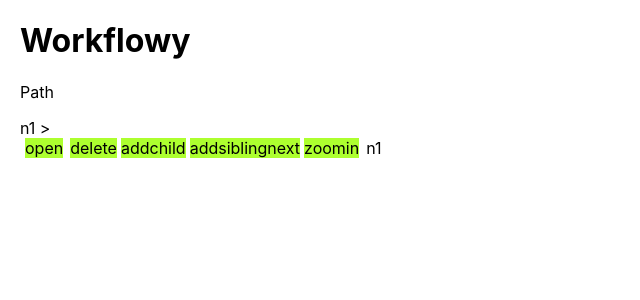
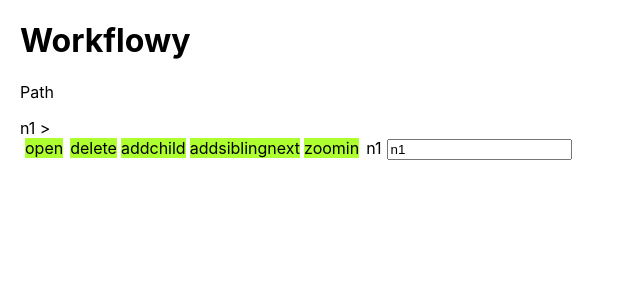
Before and after one commit to ikbhal/wf786, a React (Create React App) app: page / in a window 1280 px wide. Shown: the top 300 px of the page, without its empty margins (0-640 px from the left). Built offline with nearby package versions, Linux system fonts and the light colour scheme.

Commit message:
trying to edit react input , enter capture

```diff
--- a/src/App.js
+++ b/src/App.js
@@ -59,6 +59,7 @@
       />
   );
 
+  var [text, setText] = useState(node.text);
   return (
     <>
     {snode &&
@@ -99,6 +100,25 @@
         {node.text}
       </span>
 
+      <span className = "node-edit-text">
+        <input  type="text" value={node.text}
+          onKeyPress = {e=> {
+            console.log(e);
+            if(e.key === 'Enter'){//event.key === 'Enter'
+              console.log('enter key pressed text:', text);
+              dispatch(setNodeText({id:node.id, text:text}));
+            }
+          }}
+          onChange={e=> {
+            console.log("on change e:", e);
+            // dispatch(setNodeText({id:node.id, text:e.target.value}));
+            setText(e.target.value);
+            e.preventDefault();
+            }
+          } />
+        {/* <button onClick=></span>>Save</button> */}
+      </span>
+
       {!snode.closed &&
         <div className="node-children">
           {childNodes}
--- a/src/WfSlice.js
+++ b/src/WfSlice.js
@@ -155,14 +155,20 @@
         // node.editing = editing;
         console.log("node id :", action.payload.node.id,
             " ,editing:", action.payload.editing);
-        var nodeIndex = state.nodes.findIndex(n => n.id ==action.payload.node.id);
-        state.nodes[nodeIndex].editing = action.payload.editing;
+        var nodeIndex = state.wf.nodes.findIndex(n => n.id ==action.payload.node.id);
+        state.wf.nodes[nodeIndex].editing = action.payload.editing;
 
-        console.log("state.nodes:", state.nodes);
+        console.log("state.nodes:", state.wf.nodes);
 
     },
-    setNodeText: (state, action) => {
+    setNodeText: (state, action) =>{
         console.log("set node text action:", action);
+        var id = action.payload.id;
+        var text = action.payload.text;
+        var nodes = [...state.nodes];
+        var ni = nodes.findIndex(n => n.id == id);
+        nodes[ni].text = nodes[ni].text + "Ikbhal changes";
+        state.nodes = nodes;
     },
     clearPathNodes: (state) =>{
         console.log("inside clearPathNodes");
```
